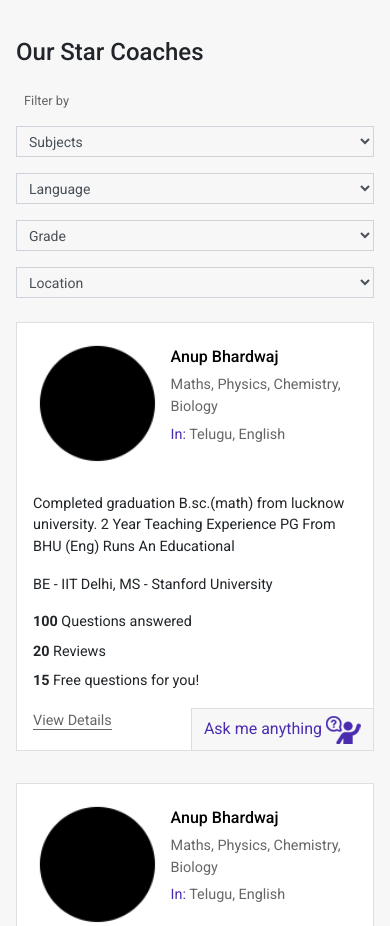
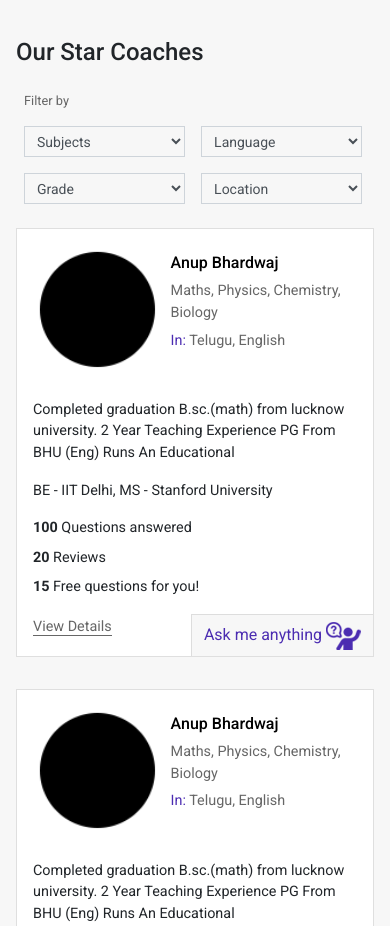
Before and after one commit to grvgarg22/kno-doubt, a plain HTML site: page institute.html in a window 390 px wide. Shown: the part 1820-2746 px from the top of the page. Drawn offline with nearby package versions, Linux system fonts and the light colour scheme.

Commit message:
update 0.0.7

```diff
--- a/css/style.scss
+++ b/css/style.scss
@@ -514,7 +514,7 @@
 	.kno_d_institute_page .kno_d_jumbotron .kno_d_profile_prew {width: 100%;}
 	.kno_d_jumbotron .kno_d_profile_prew .card .our_expertise ul {justify-content: space-between;}
 	.kno_d_institute_page .kno_d_jumbotron .kno_d_profile_prew .card .our_expertise ul li img {margin: 0;}
-	.kno_d_institute_page .kno_d_section_2 .coaches_container_header .filters select {margin: 0.5rem 0;}
+	.kno_d_institute_page .kno_d_section_2 .coaches_container_header .filters select {margin: 0.5rem; width: 45%;}
 	.kno_d_coaches_thumbnail .card-header .card-image {width: 40%; float: left; margin-right: 0.5rem;}
 	.kno_d_institute_page .kno_d_section_2 .coaches_container_header .filters {display: block;}
 }
```
Also changed, not shown: css/style.css, 1 other file.
